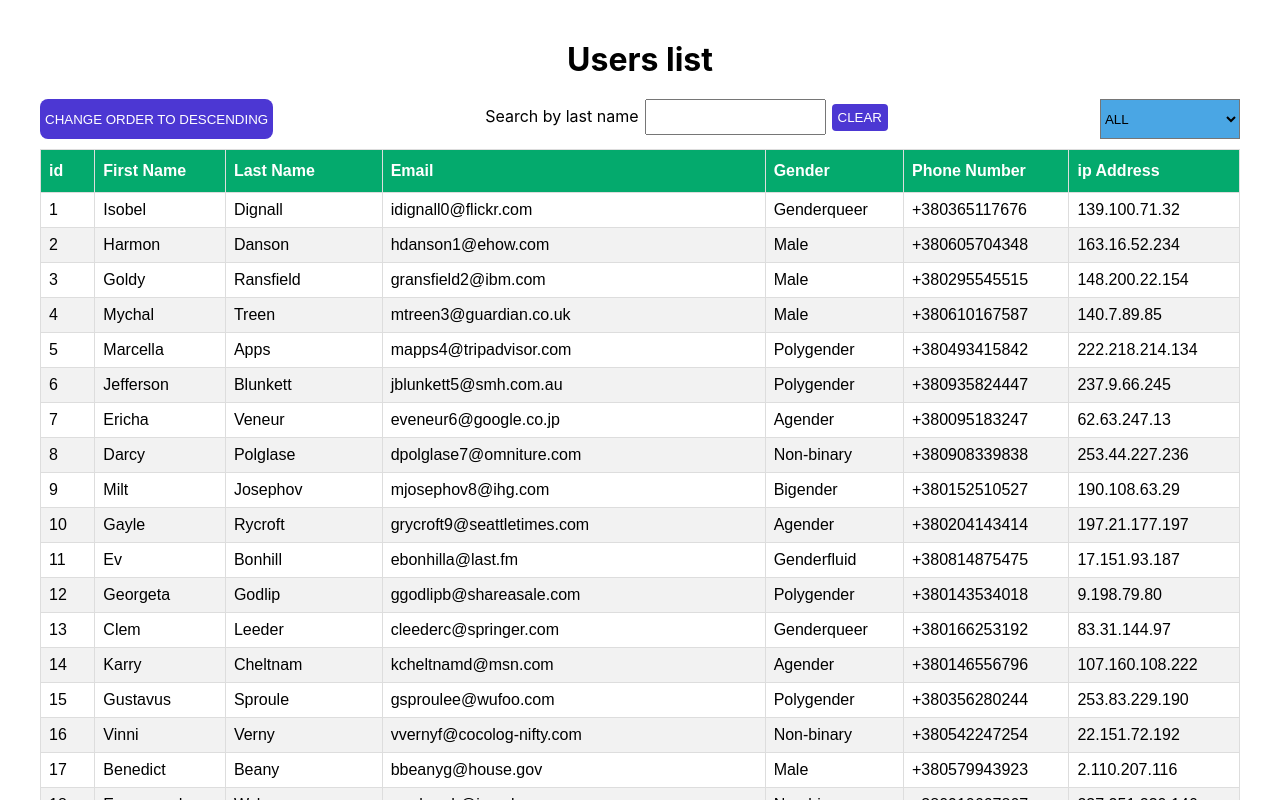
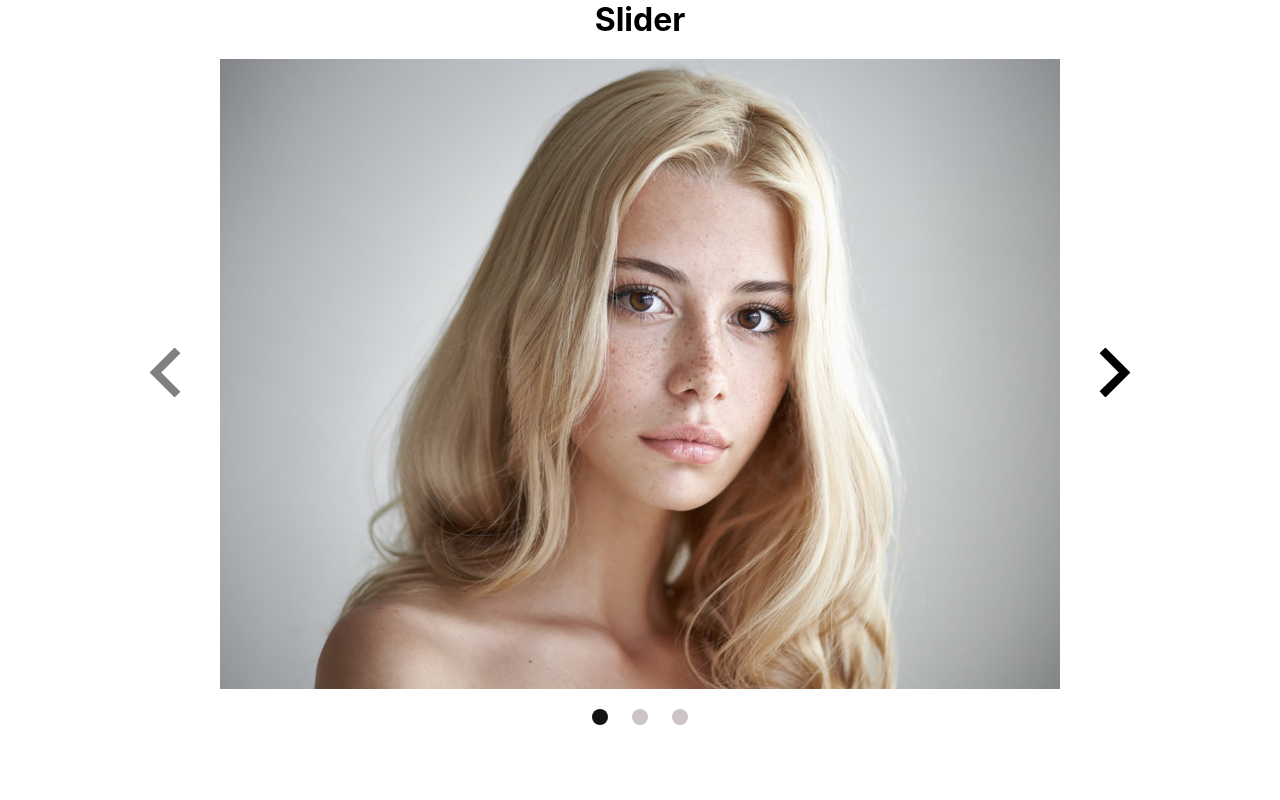
Before and after one commit to tetiana-kobyliakova/viaduct-onboarding, a React (Create React App) app: page / in a window 1280 px wide. Shown: the top 800 px of the page. Built offline with nearby package versions, Linux system fonts and the light colour scheme.

Commit message:
Make slider reusable

```diff
--- a/src/App.js
+++ b/src/App.js
@@ -4,14 +4,14 @@ import Container from "./components/Container";
 // import Widget from "./components/photo-widget";
 // import ColorArray from "./components/color-array";
 // import ZoomWidget from "./components/zoom-widget";
-import UsersList from "./components/users-list";
-// import Slider from "./components/slider";
+//import UsersList from "./components/users-list";
+import Slider from "./components/slider";
 
 function App() {
   return (
     <Container>
-      {/* <Slider /> */}
-      <UsersList />
+      <Slider />
+      {/* <UsersList /> */}
       {/* <ColorArray /> */}
       {/* <ZoomWidget /> */}
       {/* <Widget /> */}
--- a/src/components/slider/Slider.js
+++ b/src/components/slider/Slider.js
@@ -5,6 +5,9 @@ import img2 from "../../images/photo2.jpeg";
 import img3 from "../../images/photo_3.jpg";
 import classnames from "classnames";
 import sprite from "../../images/sprite.svg";
+
+const slides = [img1, img2, img3];
+const maxSlideIndex = slides.length - 1;
 
 const Slider = () => {
   const [slideNumber, setSlideNumber] = React.useState(0);
@@ -36,9 +39,9 @@ const Slider = () => {
         <button
           className={classnames([
             styles.rightButton,
-            { [styles.btnDisabled]: slideNumber === 2 },
+            { [styles.btnDisabled]: slideNumber === maxSlideIndex },
           ])}
-          disabled={slideNumber === 2}
+          disabled={slideNumber === maxSlideIndex}
           onClick={onRightBtnClick}
         >
           <svg width="50" height="50">
@@ -47,15 +50,11 @@ const Slider = () => {
         </button>
         <div className={styles.slider}>
           <div className={styles.slides} style={{ left: -slideNumber * 840 }}>
-            <div>
-              <img src={img1} alt="" />
-            </div>
-            <div>
-              <img src={img2} alt="" />
-            </div>
-            <div>
-              <img src={img3} alt="" />
-            </div>
+            {slides.map((img) => (
+              <div key={img}>
+                <img src={img} alt="" />
+              </div>
+            ))}
           </div>
         </div>
       </div>
```
